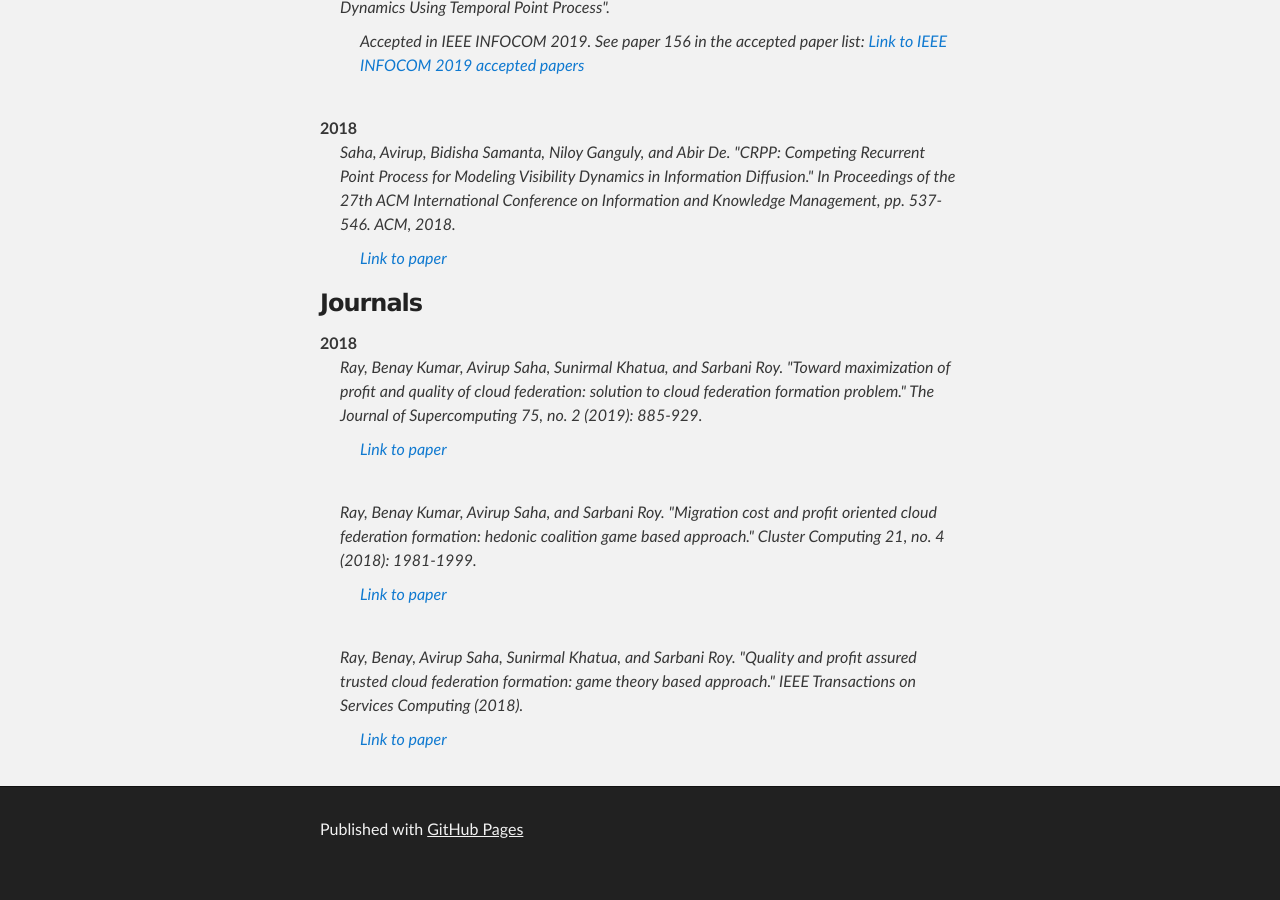
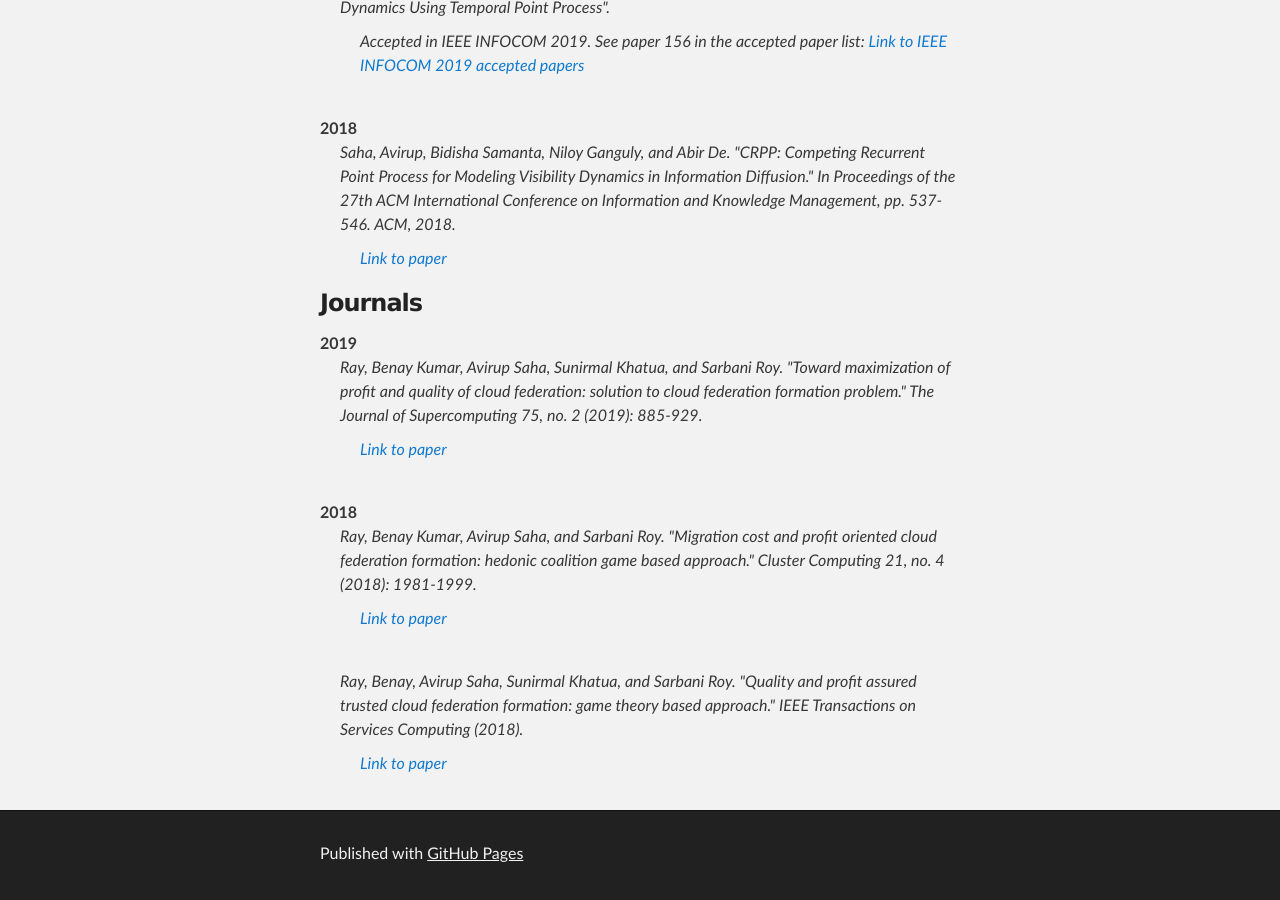
Before and after one commit to ASCARATHIRA/ASCARATHIRA.github.io, a Jekyll site: the page built from index.md, in a window 1280 px wide and 900 px high, scrolled down 1237 px. Built offline with Jekyll 4.4.1, drawn with Linux system fonts in a browser that asks for light colours; our own code applies the rules of GitHub Pages for plain Markdown files; before the commit the page ends 2113 px from its top, so only the background shows below that.

Commit message:
Update index.md

```diff
--- a/index.md
+++ b/index.md
@@ -52,9 +52,10 @@ layout: default
 ### Journals
 
 <dl>
-  <dt> 2018 </dt>
+  <dt> 2019 </dt>
   <dd> Ray, Benay Kumar, Avirup Saha, Sunirmal Khatua, and Sarbani Roy. "Toward maximization of profit and quality of cloud federation: solution to cloud federation formation problem." The Journal of Supercomputing 75, no. 2 (2019): 885-929. <p><a href='https://link.springer.com/article/10.1007/s11227-018-2620-2'>Link to paper</a> </p></dd>
   <br/>
+  <dt> 2018 </dt>
   <dd> Ray, Benay Kumar, Avirup Saha, and Sarbani Roy. "Migration cost and profit oriented cloud federation formation: hedonic coalition game based approach." Cluster Computing 21, no. 4 (2018): 1981-1999. <p><a href='https://link.springer.com/article/10.1007/s10586-018-2837-0'>Link to paper</a> </p></dd>
   <br/>
   <dd> Ray, Benay, Avirup Saha, Sunirmal Khatua, and Sarbani Roy. "Quality and profit assured trusted cloud federation formation: game theory based approach." IEEE Transactions on Services Computing (2018). <p><a href='https://ieeexplore.ieee.org/document/8356142'>Link to paper</a> </p></dd>
```
